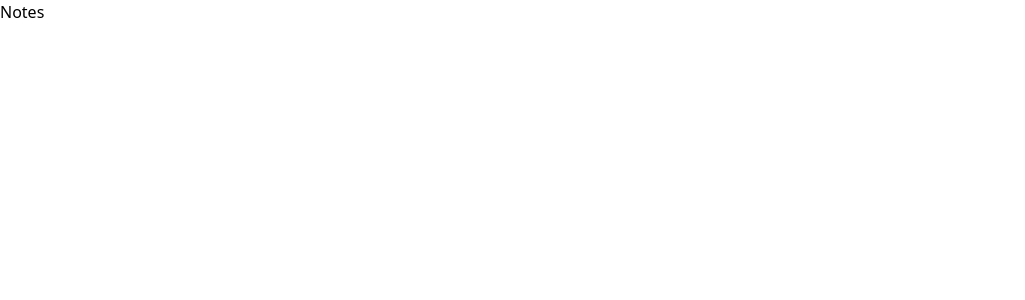
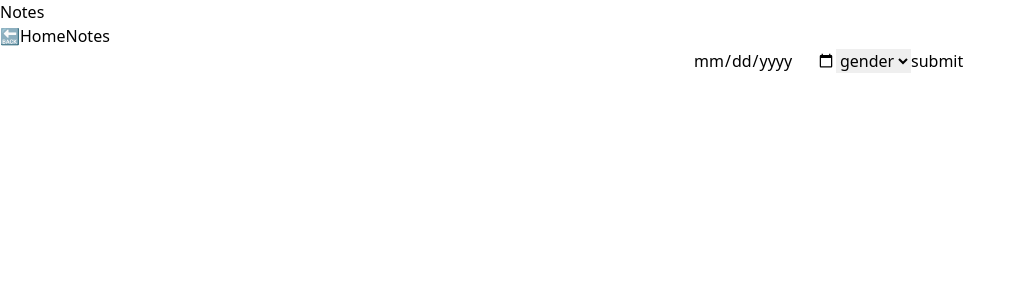
Before and after one commit to elem15/auth-MERN, a React (Vite) app in the folder frontend/: page / in a window 1280 px wide. Shown: the top 300 px of the page, without its empty margins (0-1025 px from the left). Built offline with nearby package versions, Linux system fonts and the light colour scheme.

Commit message:
feat: add registration form

```diff
--- a/frontend/src/app/store.ts
+++ b/frontend/src/app/store.ts
@@ -1,12 +1,14 @@
 import { configureStore } from '@reduxjs/toolkit'
 import { noteApi } from '../services/noteApi'
+import { usersApi } from '../services/usersApi'
 
 export const store = configureStore({
   reducer: {
     [noteApi.reducerPath]: noteApi.reducer,
+    [usersApi.reducerPath]: usersApi.reducer,
   },
   middleware: (getDefaultMiddleware) =>
-    getDefaultMiddleware().concat(noteApi.middleware),
+    getDefaultMiddleware().concat(noteApi.middleware, usersApi.middleware),
 })
 
 // Infer the `RootState` and `AppDispatch` types from the store itself
--- /dev/null
+++ b/frontend/src/components/registration/Registration.tsx
@@ -0,0 +1,47 @@
+import { FormEvent, useEffect } from 'react'
+import { Link, useNavigate } from "react-router-dom";
+import Preloader from '../../components/loader/Preloader'
+import { useSignUpMutation } from '../../services/usersApi';
+
+export const Registration = () => {
+  const navigate = useNavigate();
+  const [signUp, { error, isLoading, isSuccess }] = useSignUpMutation()
+  const handleSubmit = (e: FormEvent<HTMLFormElement>) => {
+    e.preventDefault()
+    const formData = new FormData(e.currentTarget as HTMLFormElement)
+    const name = formData.get('name') as string
+    const email = formData.get('email') as string
+    const password = formData.get('password') as string
+    const dateOfBirth = formData.get('dateOfBirth') as string
+    const gender = formData.get('gender') as string
+    signUp({ name, email, password, dateOfBirth, gender })
+    // console.log({ name, email, password, dateOfBirth, gender })
+  }
+  useEffect(() => {
+    isSuccess && navigate('/notes')
+    // eslint-disable-next-line react-hooks/exhaustive-deps
+  }, [isSuccess])
+  useEffect(() => {
+    error && console.log(error)
+  }, [error])
+
+  return (
+    <>
+      {isLoading && <Preloader />}
+      <Link to={'/'}>🔙Home</Link>
+      <Link to={'/notes'}>Notes</Link>
+      <form className='flex flex-col mx-auto w-36' onSubmit={handleSubmit} >
+        <input type="text" name="name" required className='border-spacing-2 border-2 mb-6' />
+        <input type="email" name="email" required className='border-spacing-2 border-2 mb-6' />
+        <input type="password" name="password" required className='border-spacing-2 border-2 mb-6' />
+        <input type="date" name="dateOfBirth" required className='border-spacing-2 border-2 mb-6' />
+        <select name="gender" className='border-spacing-2 border-2 mb-6' >
+          <option value="">gender</option>
+          <option value="male">male</option>
+          <option value="female">female</option>
+        </select>
+        <button type="submit">submit</button>
+      </form>
+    </>
+  )
+}
--- a/frontend/src/routes/root.tsx
+++ b/frontend/src/routes/root.tsx
@@ -1,5 +1,12 @@
 import { Link } from 'react-router-dom'
+import { Registration } from '../components/registration/Registration'
 
 export const Root = () => {
-  return <div><Link to={'/notes'}>Notes</Link></div>
+  return (
+    <div>
+      <Link to={'/notes'}>Notes</Link>
+      <div>
+        <Registration />
+      </div>
+    </div>)
 }
--- /dev/null
+++ b/frontend/src/services/usersApi.ts
@@ -0,0 +1,31 @@
+import { createApi, fetchBaseQuery } from '@reduxjs/toolkit/query/react'
+import { BASE_URL } from '../helpers/constants'
+
+export const usersApi = createApi({
+  reducerPath: 'usersApi',
+  baseQuery: fetchBaseQuery({ baseUrl: BASE_URL }),
+  tagTypes: ['Users'],
+  endpoints: (builder) => ({
+    getUsers: builder.query<UserFromApi[], void>({
+      query: () => ({
+        url: `app/users`
+      }),
+      providesTags: ['Users'],
+    }),
+    signUp: builder.mutation<UserFromApi, User>({
+      query: (body) => ({
+        url: `app/users/signup`,
+        method: 'POST',
+        body,
+        headers: {
+          'Content-Type': 'application/json',
+          'Access-Control-Allow-Headers': "Accept, Content-Type, Authorization, X-Requested-With",
+          'Access-Control-Allow-Origin': BASE_URL
+        },
+      }),
+      invalidatesTags: ['Users'],
+    }),
+  })
+})
+
+export const { useGetUsersQuery, useSignUpMutation} = usersApi
```
Also changed, not shown: frontend/src/types/users.d.ts (added, +22 -0 lines), frontend/src/types/notes.d.ts (renamed from frontend/src/types/types.d.ts).
